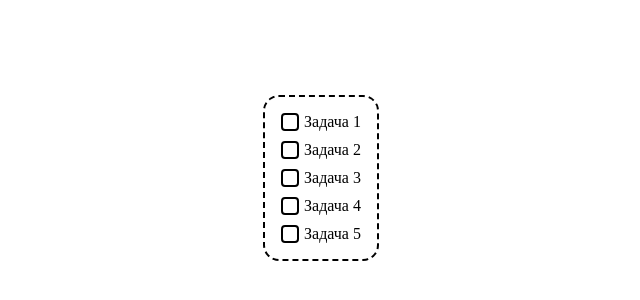
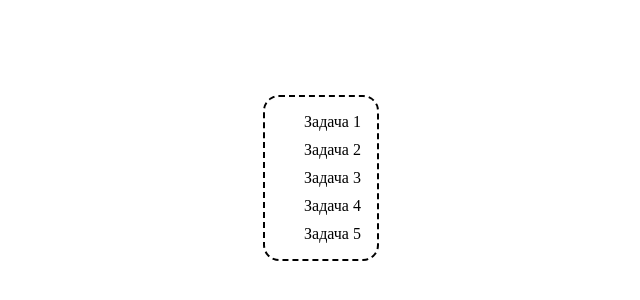
Before and after one commit to khusnutdinovilm/tapigo-test-task, a Vue app: page / in a window 1280 px wide. Shown: the part 222-522 px from the top of the page, without its empty margins (319-959 px from the left). Built offline with nearby package versions, Linux system fonts and the light colour scheme.

Commit message:
UPD: использовал новые цвета в чекбоксе и компоненте задачи

```diff
--- a/src/components/task-item.vue
+++ b/src/components/task-item.vue
@@ -27,6 +27,7 @@ const { toggleTaskItem } = useTaskStore();
 
 <style>
 .task-item--checked .base-checkbox__label {
+  color: var(--secondary-font-color);
   text-decoration: line-through;
 }
 </style>
--- a/src/components/ui/base-checkbox.vue
+++ b/src/components/ui/base-checkbox.vue
@@ -47,14 +47,10 @@ const updateValue = (event: Event) => {
 .base-checkbox__checkmark {
   width: 18px;
   height: 18px;
-  border: 2px solid black;
+  border: 2px solid var(--main-border-color);
   border-radius: 4px;
   position: relative;
   transition: background 0.2s ease;
-}
-
-.base-checkbox input:checked + .base-checkbox__checkmark {
-  background-color: black;
 }
 
 .base-checkbox input:checked + .base-checkbox__checkmark::after {
@@ -64,7 +60,7 @@ const updateValue = (event: Event) => {
   top: 50%;
   width: 4px;
   height: 9px;
-  border: solid white;
+  border: solid var(--main-border-color);
   border-width: 0 2px 2px 0;
   transform: translate(-50%, -50%) rotate(45deg);
 }
```
